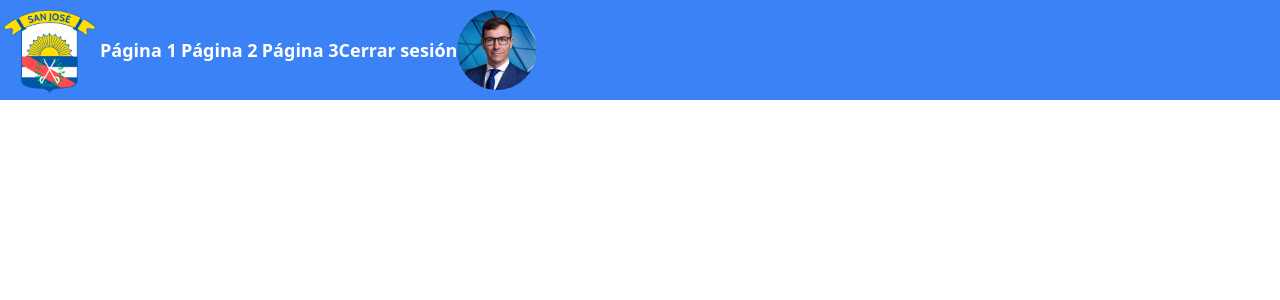
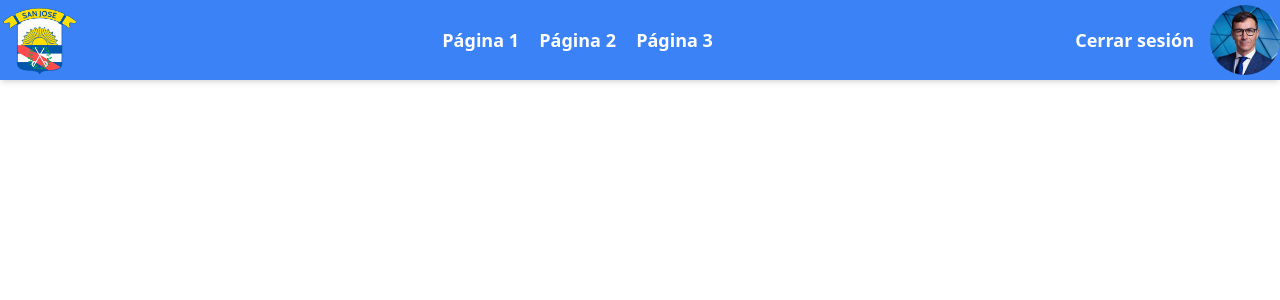
Before and after one commit to Diegon01/OrdenCompraJunta, a CodeIgniter 4 app: template app/Views/NavBar.php in a window 1280 px wide. Shown: the top 300 px of the page. Run offline with PHP 8.4 and a stand-in for CodeIgniter, Linux system fonts and the light colour scheme; the template is opened without the code that fills it, so the values that code supplies are empty; some libraries are stand-ins or nearby versions.

Commit message:
ajustes vistas

```diff
--- a/app/Views/NavBar.php
+++ b/app/Views/NavBar.php
@@ -8,9 +8,9 @@
 </head>
 <body>
     <!-- Barra de navegación -->
-    <nav class=" bg-blue-500 p-4 text-white flex justify-between items-center ">
+    <nav class=" bg-blue-500 p-2 text-white flex justify-between items-center shadow-md">
         <!-- Logo a la izquierda -->
-        <img src="<?= base_url('assets/images/LogoJunta.png') ?>" alt="Logo" width="100" height="100">
+        <img src="<?= base_url('assets/images/LogoJunta.png') ?>" alt="Logo" width="80" height="80">
 
         <!-- Botones de redirección en el centro -->
         <div class="space-x-4">
@@ -22,7 +22,7 @@
         <!-- Cerrar sesión y la imagen de usuario a la derecha usando ml-auto -->
         <div class="flex items-center">
             <a href="<?= site_url('auth/logout') ?>" class="hover:underline text-lg font-semibold mr-4">Cerrar sesión</a>
-            <div class="w-20 h-20 profile-image-container">
+            <div class="profile-image-container ml-2" style="max-width: 70px; max-height: 70px;">
                 <img src="<?= base_url('assets/images/personaprueba.jpg') ?>" alt="Imagen de perfil" class="profile-image rounded-full">
             </div>
         </div>
--- a/app/Views/login.php
+++ b/app/Views/login.php
@@ -14,7 +14,7 @@
         <!-- Aumentar el tamaño del título "Iniciar sesión" -->
         <h2 class="text-3xl font-semibold text-center text-blue-500 mb-6">Iniciar sesión</h2>
         <form action="<?= site_url('auth/login') ?>" method="post">
-            <div class="mb-4 text-center">
+            <div class="mb-4 text-center mt-4">
                 <label for="email" class="block text-gray-600 text-blue-500">Correo electrónico</label>
                 <input type="email" name="email" id="email" class="w-full px-3 py-2 border rounded-lg shadow-sm focus:outline-none focus:border-blue-500" required>
             </div>
@@ -24,7 +24,7 @@
             </div>
             <!-- Centrar y separar el botón de Iniciar sesión -->
             <div class="mb-4 text-center mt-4">
-                <button type="submit" class="w-full bg-blue-500 text-white py-2 px-4 rounded-lg hover:bg-blue-600 focus:outline-none focus:bg-blue-600">Iniciar sesión</button>
+                <button type="submit" class="w-full bg-blue-500 text-white py-2 px-4 rounded-lg hover:bg-blue-600 focus:outline-none focus:bg-blue-600 mt-4">Iniciar sesión</button>
             </div>
         </form>
     </div>
```
Also changed, not shown: package-lock.json, public/css/app.css.
